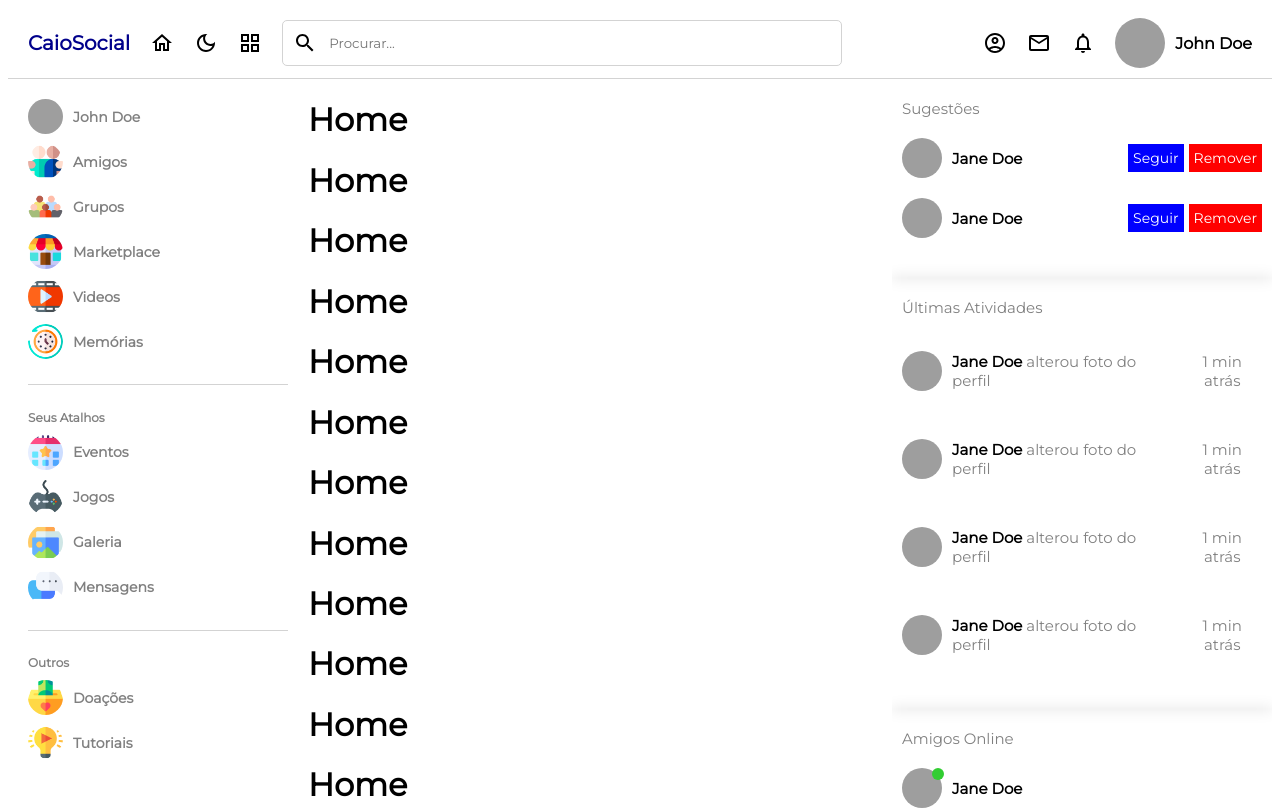
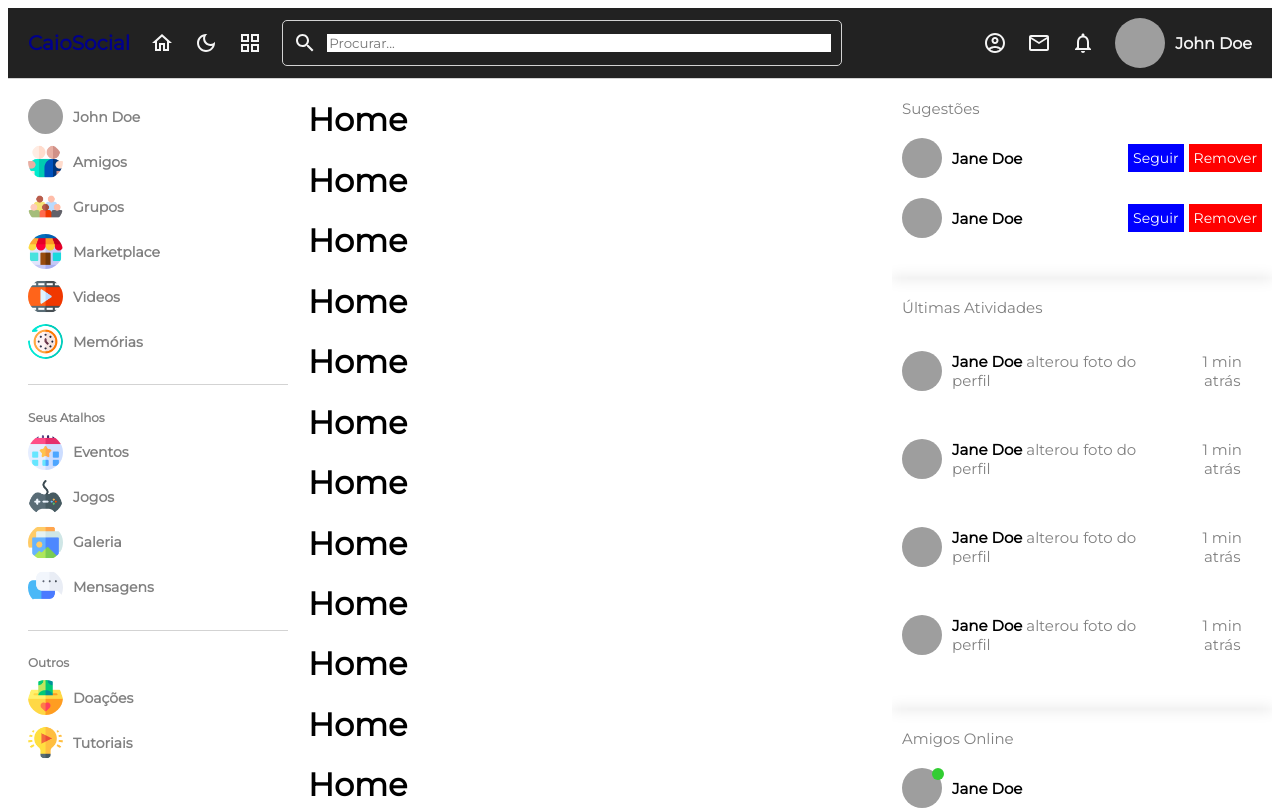
Before and after one commit to C41m/node_social_media, a React (Vite) app: page / in a window 1280 px wide. Shown: the top 810 px of the page. Built offline with nearby package versions, Linux system fonts and the light colour scheme; grey boxes are pictures that could not be loaded.

Commit message:
Desenvolvimento e Estudos Iniciais de Temas Dark/Light_1

```diff
--- a/src/App.jsx
+++ b/src/App.jsx
@@ -8,6 +8,7 @@
 import Home from './pages/home/Home';
 import Profile from './pages/profile/Profile';
 import { Navigate } from 'react-router-dom';
+import './style.scss';
 
 function App() {
   const currentUser = true;
@@ -21,11 +22,11 @@
 
   const Layout = () => {
     return (
-      <div>
+      <div className="theme-dark">
         <NavBar />
         <div style={{ display: 'flex' }}>
           <LeftBar />
-          <div className='body' style={{ flex: 6 }}>
+          <div className="body" style={{ flex: 6 }}>
             <Outlet />
           </div>
           <RightBar />
--- a/src/components/navbar/navBar.scss
+++ b/src/components/navbar/navBar.scss
@@ -1,4 +1,7 @@
+@import '../../style.scss';
+
 .navbar {
+  @include themify($themes) {
     display: flex;
     align-items: center;
     justify-content: space-between;
@@ -7,7 +10,8 @@
     border-bottom: 1px solid lightgray;
     position: sticky;
     top: 0;
-  background-color: white;
+    background-color: themed('bg');
+    color: themed('textColor');
 
     .left {
       display: flex;
@@ -56,3 +60,4 @@
       }
     }
   }
+}
--- a/src/components/rightBar/rightBar.scss
+++ b/src/components/rightBar/rightBar.scss
@@ -38,7 +38,6 @@
           display: flex;
           align-items: center;
           gap: 10px;
-
 
           span {
             color: black;
--- /dev/null
+++ b/src/style.scss
@@ -0,0 +1,42 @@
+$themes: (
+  light: (
+    textColor: black,
+    bg: white,
+    logo: darkBlue,
+    bgSoft: lightGrey,
+    textColorsoft: grey,
+    border: lightgrey,
+  ),
+  dark: (
+    textColor: whitesmoke,
+    bg: #222,
+    logo: white,
+    bgSoft: #333,
+    textColorsoft: lightgray,
+    border: #444,
+  ),
+);
+
+
+@mixin themify($themes) {
+  @each $theme, $map in $themes {
+    .theme-#{$theme} & {
+      $theme-map: () !global;
+      @each $key, $submap in $map {
+        $value: map-get(map-get($themes, $theme), '#{$key}');
+        $theme-map: map-merge(
+          $theme-map,
+          (
+            $key: $value,
+          )
+        ) !global;
+      }
+      @content;
+      $theme-map: null !global;
+    }
+  }
+}
+
+@function themed($key) {
+  @return map-get($theme-map, $key);
+}
```
Lines whose indentation alone changed are shown as unchanged.
